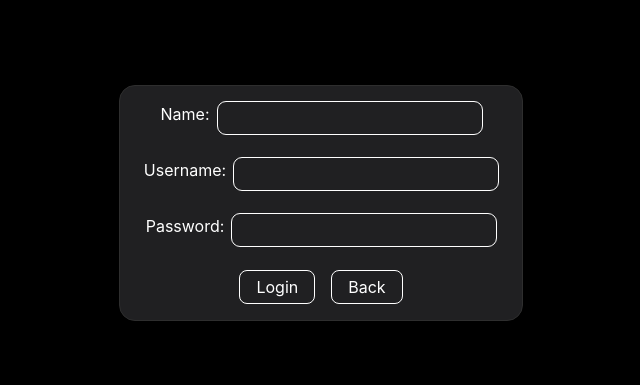
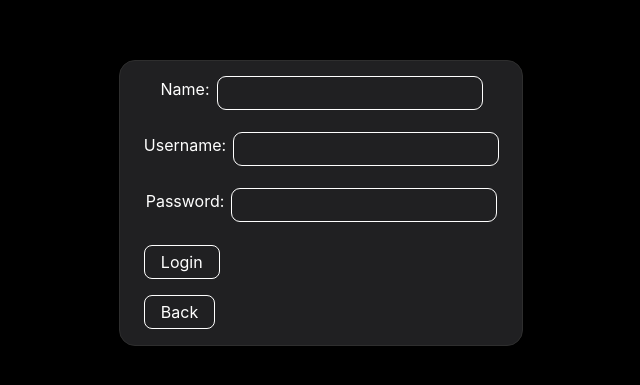
Before and after one commit to denissoboslai13/frontend-mentor-FXChecker, a React (Vite) app in the folder solution/: page /register in a window 1280 px wide. Shown: the part 197-582 px from the top of the page, without its empty margins (319-959 px from the left). Built offline with nearby package versions, Linux system fonts and the light colour scheme; no server answers.

Commit message:
bit of ui ux

```diff
--- a/solution/src/App.tsx
+++ b/solution/src/App.tsx
@@ -142,6 +142,13 @@ function App() {
     }
   };
 
+  const handleBack = (pos: any) => {
+    navigate(pos)
+    setName("")
+    setUsername("")
+    setPassword("")
+  }
+
   const handleRegister = async (event: any) => {
     event.preventDefault()
     console.log("registering with", name, username, password);
@@ -163,6 +170,9 @@ function App() {
 
   const handleLogout = () => {
     window.localStorage.clear()
+    setName("")
+    setUsername("")
+    setPassword("")
     setUser("")
     navigate("/")
     setSuccess(`Successfully logged out!`)
@@ -297,9 +307,9 @@ function App() {
         </>}>
         </Route>
         <Route path='/user' element={<UserScreen navigate={navigate} user={user}/>} />
-        <Route path='/login' element={<Login username={username} password={password} setUsername={setUsername} setPassword={setPassword} handleLogin={handleLogin} navigate={navigate}/>} />
+        <Route path='/login' element={<Login username={username} password={password} setUsername={setUsername} setPassword={setPassword} handleLogin={handleLogin} handleBack={handleBack}/>} />
         <Route path='/logout' element={<Logout handleLogout={handleLogout} navigate={navigate}/>}/>
-        <Route path='/register' element={<Register name={name} username={username} password={password} setName={setName} setUsername={setUsername} setPassword={setPassword} handleRegister={handleRegister} navigate={navigate}/>} />
+        <Route path='/register' element={<Register name={name} username={username} password={password} setName={setName} setUsername={setUsername} setPassword={setPassword} handleRegister={handleRegister} handleBack={handleBack}/>} />
       </Routes>
     </div>
   )
--- a/solution/src/components/Login.tsx
+++ b/solution/src/components/Login.tsx
@@ -1,4 +1,4 @@
-export const Login = ({ username, password, setUsername, setPassword, handleLogin, navigate }) => {
+export const Login = ({ username, password, setUsername, setPassword, handleLogin, handleBack }) => {
     return (
         <div className="bg-black h-[100vh] text-white flex flex-row items-center justify-center">
             <div className="bg-[#202022] rounded-2xl border border-[#2E2E2E] px-6 py-4">
@@ -15,11 +15,11 @@ export const Login = ({ username, password, setUsername, setPassword, handleLogi
                             <input type="password" value={password} onChange={({ target }) => setPassword(target.value)} className="outline-white outline-1 rounded-lg px-2 py-1"/>
                         </label>
                     </div>
-                    <div className="flex flex-row gap-4">
+                    <div className="flex flex-row gap-4 w-full items-start mb-4">
                         <button type="submit" className="border border-white px-4 rounded-lg py-1 cursor-pointer">Login</button>
-                        <button onClick={() => navigate('/user')} className="border border-white px-4 rounded-lg py-1 cursor-pointer">Back</button>
                     </div>
                 </form>
+                <button onClick={() => handleBack('/user')} className="border border-white px-4 rounded-lg py-1 cursor-pointer">Back</button>
             </div>
         </div>
     )
--- a/solution/src/components/Logout.tsx
+++ b/solution/src/components/Logout.tsx
@@ -1,4 +1,4 @@
-export const Logout = ({ handleLogout, navigate }) => {
+export const Logout = ({ handleLogout, handleBack }) => {
     return (
         <div className="bg-black h-[100vh] flex flex-row items-center justify-center">
             <div className="bg-[#202022] rounded-2xl border border-[#2E2E2E] px-6 py-4 flex flex-row gap-4 text-white">
--- a/solution/src/components/Register.tsx
+++ b/solution/src/components/Register.tsx
@@ -1,4 +1,4 @@
-export const Register = ({ name, username, password, setName, setUsername, setPassword, handleRegister, navigate }) => {
+export const Register = ({ name, username, password, setName, setUsername, setPassword, handleRegister, handleBack }) => {
     return (
         <div className="bg-black h-[100vh] text-white flex flex-row items-center justify-center">
             <div className="bg-[#202022] rounded-2xl border border-[#2E2E2E] px-6 py-4">
@@ -21,11 +21,11 @@ export const Register = ({ name, username, password, setName, setUsername, setPa
                             <input type="password" value={password} onChange={({ target }) => setPassword(target.value)} className="outline-white outline-1 rounded-lg px-2 py-1"/>
                         </label>
                     </div>
-                    <div className="flex flex-row gap-4">
+                    <div className="flex flex-row gap-4 w-full items-start mb-4">
                         <button type="submit" className="border border-white px-4 rounded-lg py-1 cursor-pointer">Login</button>
-                        <button onClick={() => navigate('/user')} className="border border-white px-4 rounded-lg py-1 cursor-pointer">Back</button>
                     </div>
                 </form>
+                <button onClick={() => handleBack('/user')} className="border border-white px-4 rounded-lg py-1 cursor-pointer">Back</button>
             </div>
         </div>
     )
--- a/solution/src/components/UserScreen.tsx
+++ b/solution/src/components/UserScreen.tsx
@@ -1,4 +1,4 @@
-export const UserScreen = ({ navigate, user }) => {
+export const UserScreen = ({ user, navigate }) => {
     return (
         <div className="bg-black h-[100vh] text-white flex flex-row justify-center items-center">
             <div className="bg-[#202022] rounded-2xl border border-[#2E2E2E] px-6 py-4 flex flex-row gap-6">
```
